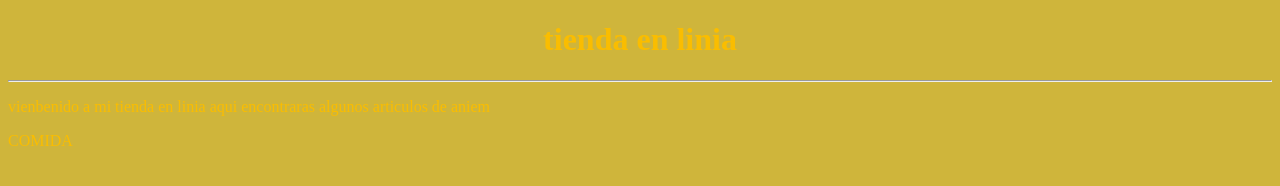
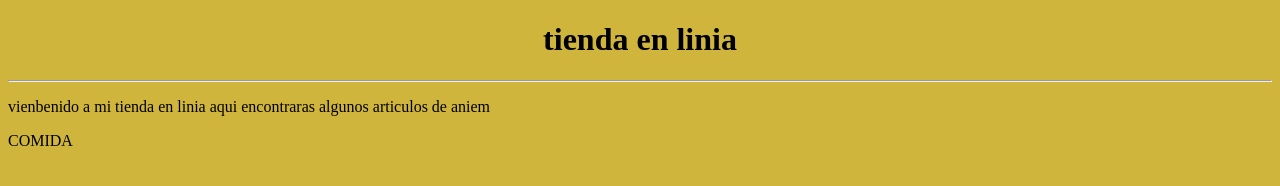
Before and after one commit to adrianrafael18/restaurante-01, a plain HTML site: page index.html in a window 1280 px wide. Drawn offline with Linux system fonts and the light colour scheme.

Commit message:
COLOR DE TEXTO ,ENLASE Y VISITADO

```diff
--- a/index.html
+++ b/index.html
@@ -5,7 +5,7 @@
     <title>ADRIÁN RAFAEL GARRIDO GUZMÁN</title>
 </head>
 <body bgcolor="#CFB53B"
-text="#FABD00"
+text="#000000"
 Link ="#000000"
 Vlink ="#RRVVAA"
 Alink ="#RRVVAA">
```
